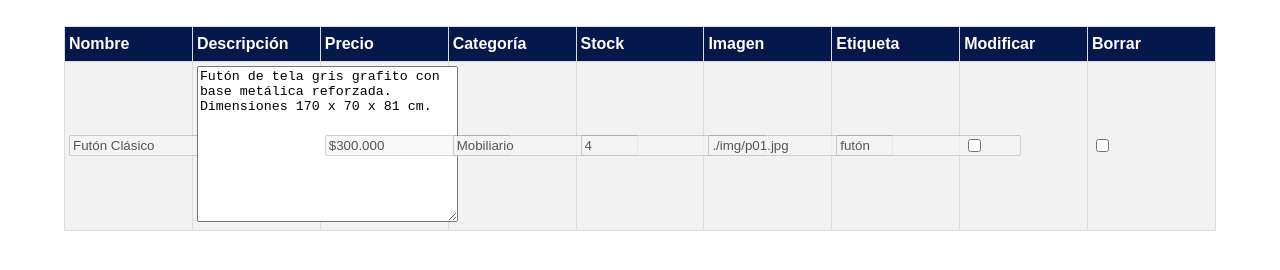
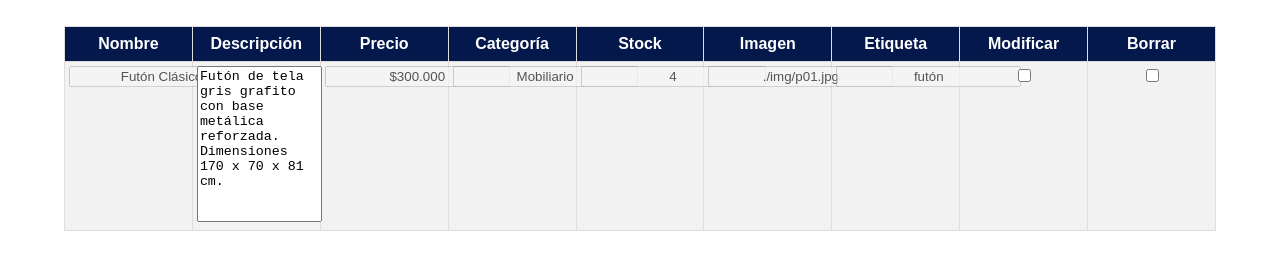
Before and after one commit to krynortz91/cachureandomod5, a plain HTML site: page mantenedor.html in a window 1280 px wide. Drawn offline with Linux system fonts and the light colour scheme; no server answers.

Commit message:
Kari (#13)
* crea archivos js de clases y nuevo carrito, modifica links de archivos html

* tabla text align

* centrado tabla

```diff
--- a/css/estilostabla.css
+++ b/css/estilostabla.css
@@ -8,6 +8,13 @@ body{
 .contenedor{
 display: flex;
 justify-content: center;
+}
+
+textarea{
+
+ resize: none;
+  width: 100%;
+
 }
 
 table {
@@ -24,16 +31,27 @@ table {
   table td, table th {
     border: 1px solid #ddd;
     padding: 4px;
+    vertical-align: top;
+    text-align: center;
+
   }
 
-  table tr:nth-child(even){background-color: #f2f2f2;}
+  table tr:nth-child(even){background-color: #f2f2f2; text-align: center;}
 
-  table tr:hover {background-color: #ddd;}
+  table tr:hover {background-color: #ddd; text-align: center;}
 
   table th {
     padding-top: 8px;
     padding-bottom: 8px;
-    text-align: left;
+    text-align: center;
     background-color: #05184c;
     color: white;
   }
+
+  input {
+
+   text-align: center;
+    /*margin-left: 0.5em;
+    margin-right: 0.5em;*/
+
+  }
```
Also changed, not shown: mantenedor.html (+0 -1 lines).
